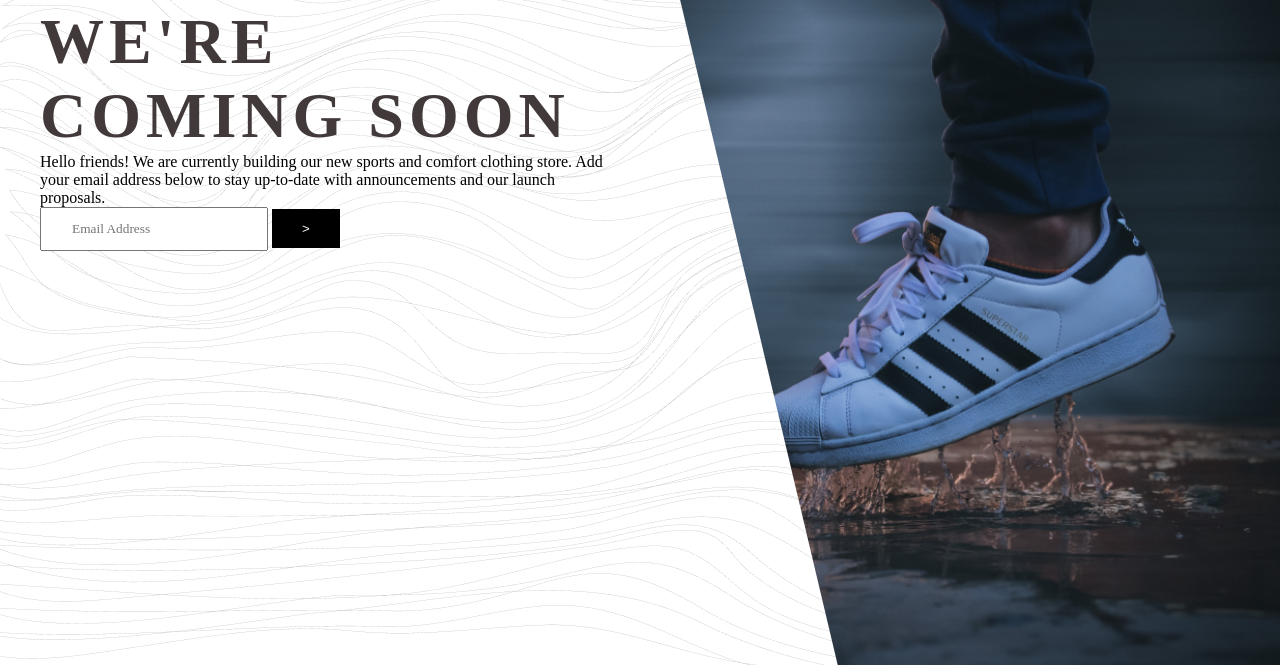
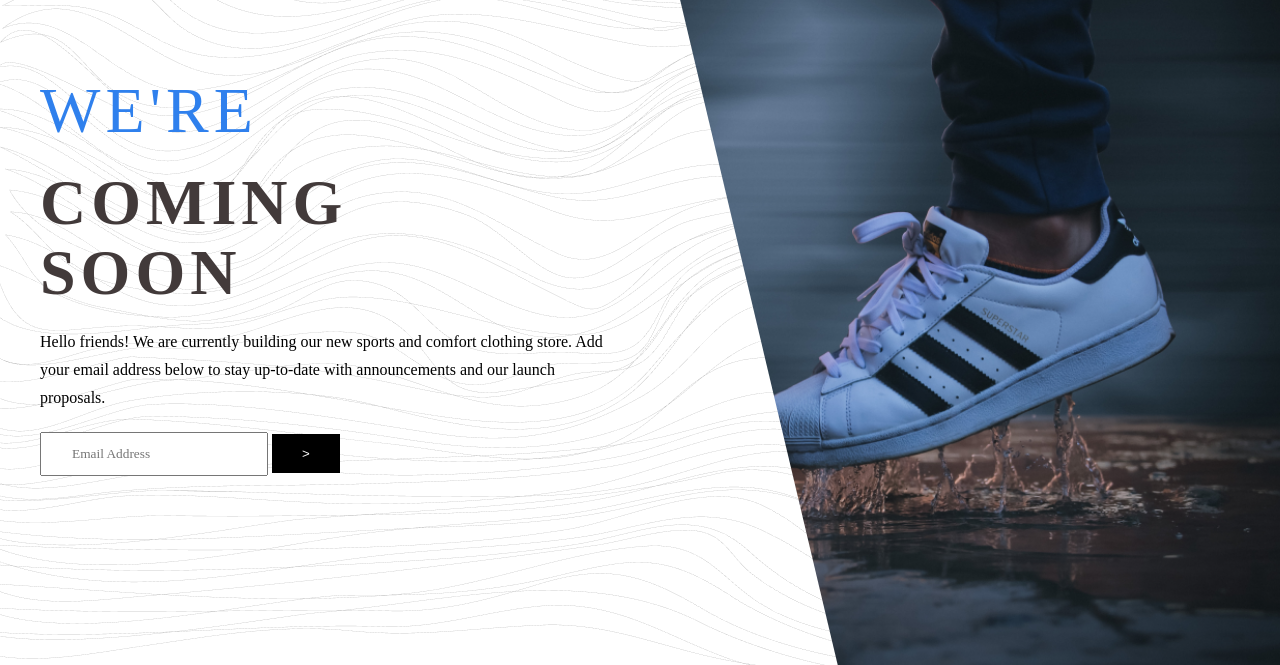
Before and after one commit to rdpfeifle/comingsoon-lp, a plain HTML site: page index.html in a window 1280 px wide. Shown: the part 135-800 px from the top of the page. Drawn offline with Linux system fonts and the light colour scheme; a web font is replaced by a local one.

Commit message:
Change more styles

```diff
--- a/index.html
+++ b/index.html
@@ -14,7 +14,7 @@
         <div id="mobile-image"></div>
         <div class="content-container">
             <h2>WE'RE</h2>
-            <h2>COMING SOON</h2>
+            <h2>COMING <span class="soon">SOON</span></h2>
             <p>Hello friends! We are currently building our new sports and comfort clothing store. Add your email address below to stay up-to-date with announcements and our launch proposals.</p>
 
             <form>
--- a/styles.css
+++ b/styles.css
@@ -22,7 +22,9 @@
 * {
   margin: 0;
   padding: 0;
+  box-sizing: border-box;
 }
+
 html,
 body {
   scroll-behavior: smooth;
@@ -38,9 +40,24 @@ body {
 Second h2 must be var(--black) and font bold */
 
 h2 {
-  color: var(--black);
   font-size: 64px;
   letter-spacing: 5px;
+  margin-top: 20px;
+}
+
+h2:nth-of-type(1) {
+  color: var(--blue-color);
+  font-weight: normal;
+}
+
+h2:nth-of-type(2) {
+  color: var(--black);
+  line-height: 1.1;
+}
+
+p {
+  line-height: 28px;
+  margin: 20px;
 }
 
 .main-container {
@@ -50,9 +67,8 @@ h2 {
 
 #mobile-image {
   width: 100%;
-  background: url("./img/mobile-shoes.jpg");
-  background-size: cover;
-  height: 200px;
+  background: url("./img/mobile-shoes.jpg") center/cover no-repeat;
+  padding-top: 75%;
   display: block;
 }
 
@@ -96,7 +112,17 @@ button {
   }
 
   .content-container {
-    margin-top: 100px;
+    display: flex;
+    flex-direction: column;
+    justify-content: center;
+  }
+
+  p {
+    margin: 20px 0;
+  }
+
+  .soon {
+    display: block;
   }
 
   #mobile-image {
```
